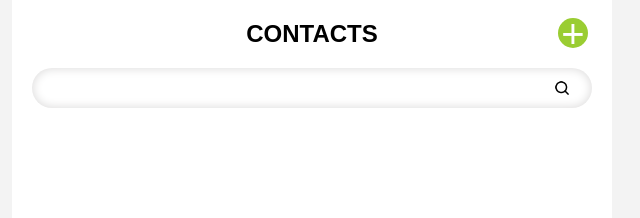
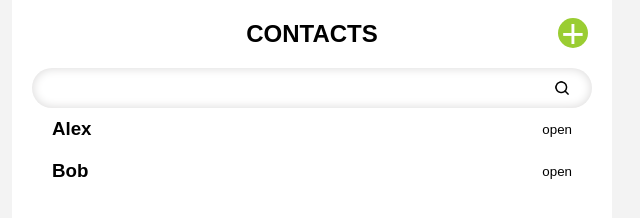
Before and after one commit to MDLeb/howeWorks, a plain HTML site: page HW11/index.html in a window 1280 px wide. Shown: the whole page, without its empty margins (328-968 px from the left). Drawn offline with Linux system fonts and the light colour scheme.

Commit message:
added modals

```diff
--- a/HW11/css/style.css
+++ b/HW11/css/style.css
@@ -83,7 +83,8 @@ body {
 .contacts__search_btn:hover {
    background-size: 35% auto;
 }
-.contact-form {
+.contact-form,
+.contact-item {
     position: absolute;
     display: none;
     flex-direction: column;
@@ -94,9 +95,11 @@ body {
     left: 0;
     height: 100%;
     width: 100%;
-    background-color: rgba(255, 255, 255, 0.85);
+    background-color: rgba(255, 255, 255, 0.96);
+    z-index: 2;
 }
-.contact-form.active {
+.contact-form.active,
+.contact-item.active {
     display: flex;
 }
 .contact-form__field {
@@ -138,3 +141,20 @@ body {
     letter-spacing: 5px;
     border-radius: 30px;
 }
+.item-field {
+    display: flex;
+    justify-content: space-between;
+    padding: 10px 20px;
+}
+.item_name {
+
+}
+.item_open-btn {
+    cursor: pointer;
+}
+.item_open-btn:hover {
+    text-decoration: underline;
+}
+.contact-item__title {
+
+}
--- a/HW11/js/Contacts.js
+++ b/HW11/js/Contacts.js
@@ -23,6 +23,7 @@ class Contacts {
         user.setID(this.#currentID);
         this.#data.push(user);
         this.#currentID++;
+        return user.get.id;
     }
 
     edit = (id, obj) => {
@@ -35,6 +36,10 @@ class Contacts {
         this.#data.splice(indexOf(user), 1);
     }
 
+    getById(id) {
+
+    }
+
     get get() {
         let result = {};
         this.#data.forEach((elem, index) => {
@@ -43,25 +48,3 @@ class Contacts {
         return result;
     }
 }
-
-let contacts = new Contacts();
-contacts.add({
-    id:1235,
-    name: 'Anton',
-    address: 'Minsk',
-    phone: '123456',
-});
-
-contacts.add({
-    id:11,
-    name: 'Sanya',
-    address: 'Minsk',
-    phone: '999',
-})
-
-console.log(contacts.get[1].get)
-
-contacts.edit(1, {
-    name: 'Alexandr Vasilevich',
-})
-console.log(contacts.get[1].get)
--- a/HW11/js/ContactsApp.js
+++ b/HW11/js/ContactsApp.js
@@ -13,7 +13,10 @@
 
 class ContactsApp extends Contacts{
     #container;
-    #contactForm;
+    #contactForm;//модалка для создания контакта
+    #contactFormFields = {};//поля ввода
+    #contactItem;//модалка для открытия контакта
+    #allContactsList;
 
     createElem = (tagName, className) => {
         let elem = document.createElement(tagName);
@@ -41,10 +44,19 @@ class ContactsApp extends Contacts{
         let searchBtn = this.createElem('button', ['contacts__search_btn', 'btn']);
         searchField.append(searchInput, searchBtn);
 
-        let itemField = document.createElement('template');
+        //----------------------------------------------------------
+
+        this.#allContactsList = this.createElem('div', 'contacts__list');
+
+        let itemField = document.createElement('template');//template for each contact
         itemField.setAttribute('id', 'item-field');
-        let itemName = this.createElem('h3', 'item_name');
-        let itemOpenBtn = this.createElem('button', 'item_open-btn');
+        itemField.innerHTML = `<div class="item-field">
+                                    <h3 class="item_name"></h3>
+                                    <input hidden type="text" class="item_id">
+                                    <button class="item_open-btn btn">open</button>
+                                </div>`;
+
+        //----------------------------------------------------------
 
         this.#contactForm = this.createElem('div', 'contact-form');
 
@@ -52,23 +64,72 @@ class ContactsApp extends Contacts{
             let contactField = this.createElem('div', 'contact-form__field');
             contactField.innerHTML = `<span class="contact-form__field_name">${elem}</span><input type="text" id="contact-form__field_${elem}">`;
             this.#contactForm.append(contactField);
+            this.#contactFormFields[elem] = this.#contactForm.querySelector(`#contact-form__field_${elem}`);
         });
 
         let saveBtn = this.createElem('button', ['contact-form__save_btn', 'btn']);
         saveBtn.innerText = 'save';
-        saveBtn.addEventListener('click', this.onAdd);
+        saveBtn.addEventListener('click', (event) => {this.onAdd();event.target.parentNode.classList.toggle('active')});
 
         let exitBtn = this.createElem('button', ['contact-form__exit_btn', 'btn']);
-        exitBtn.addEventListener('click', () => {this.#contactForm.classList.toggle('active')});
+        exitBtn.addEventListener('click', (event) => {event.target.parentNode.classList.toggle('active')});
 
         this.#contactForm.append(saveBtn, exitBtn);
 
-        this.#container.append(name, addBtn, searchField, itemField, this.#contactForm);
+        //-------------------------------------------------------------
+
+        this.#contactItem = this.createElem('div', 'contact-item');
+
+        let nameContactItem = this.createElem('h3', 'contact-item__title');
+        ['name', 'email', 'address', 'phone'].forEach((elem) => {
+             let contactItemField = this.createElem('div', 'contact-item__field');
+             contactItemField.innerHTML = `<span class="contact-item__field_name">${elem}</span>
+                                           <span class="contact-item__field_name_value"></span>`;
+             this.#contactItem.append(contactItemField);
+        });
+        let itemExitBtn = exitBtn.cloneNode(true);
+        itemExitBtn.addEventListener('click', (event) => {event.target.parentNode.classList.toggle('active')});
+
+        this.#contactItem.append(nameContactItem, itemExitBtn);
+        //--------------------------------------------------------------
+        this.#container.append(name, addBtn, searchField, itemField, this.#contactForm, this.#contactItem, this.#allContactsList);
         document.body.append(this.#container);
     }
 
     onAdd = () => {
-        console.log('++');
+        let data = {
+            name: this.#contactFormFields['name'].value,
+            email: this.#contactFormFields['email'].value,
+            address: this.#contactFormFields['address'].value,
+            phone: this.#contactFormFields['phone'].value,
+        }
+        for(let key in this.#contactFormFields) {
+            this.#contactFormFields[key].value = null;
+        }
+        let addedUserID = this.add(data);
+        this.showContacts();
+    }
+
+    showContacts = () => {
+        document.querySelectorAll('.item-field').forEach((elem) => elem.remove());
+        for(let user in this.get) {
+            let item = document.querySelector('#item-field').content.cloneNode(true);
+            item.querySelector('.item_name').innerText = this.get[user].get['name'];
+            item.querySelector('.item_id').value = this.get[user].get['id'];
+            this.#allContactsList.append(item);
+        }
+        document.querySelectorAll('.item_open-btn').forEach((elem) => {
+            elem.addEventListener('click', (event) => {
+                this.showSelectedContact(event.target.parentNode.querySelector('.item_id').value);
+            })
+        });
+    }
+
+    showSelectedContact = (id) => {
+        let user = this.get[id];
+        this.#contactItem.classList.toggle('active');
+        this.#contactItem.querySelector('.contact-item__field_name_value').innerText = user.get['name'];
+
     }
 
 }
--- a/HW11/js/main.js
+++ b/HW11/js/main.js
@@ -1,2 +1,18 @@
 let application = new ContactsApp()
+
+application.add({
+    name:'Alex',
+    email:'alex@mail.ru',
+    address:'Minsk',
+    phone:'+375 29 555 22 33',
+})
+
+application.add({
+    name:'Bob',
+    email:'bob@mail.ru',
+    address:'Moscow',
+    phone:'+375 33 777 11 11',
+})
+
 application.createApp();
+application.showContacts();
```
